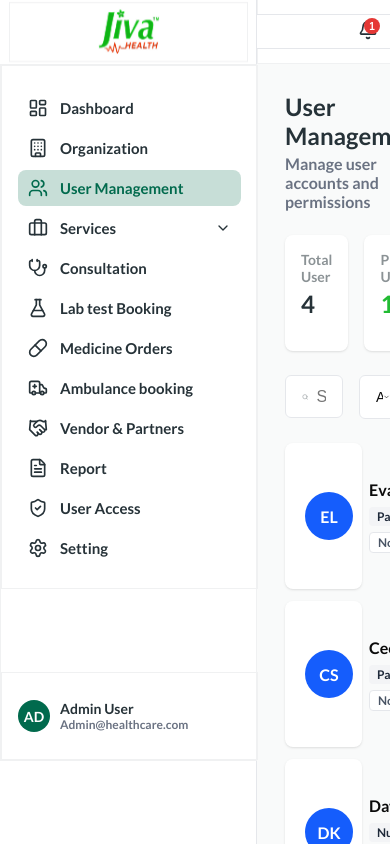
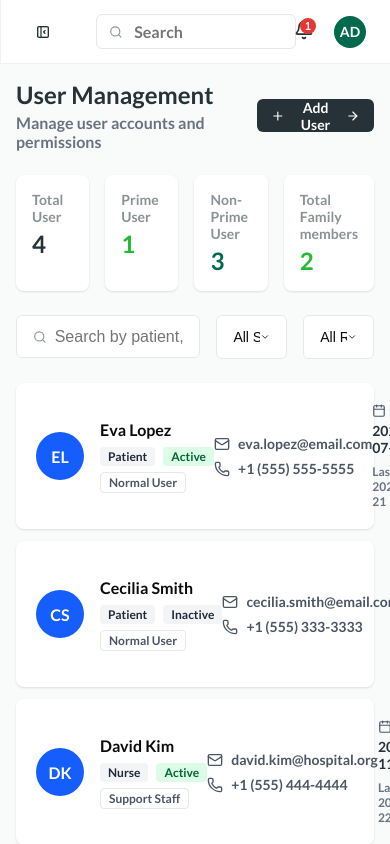
Before and after one commit to KrPrince19/jivahealth, a React (Vite) app: page /users in a window 390 px wide. Built offline with nearby package versions, Linux system fonts and the light colour scheme.

Commit message:
Fix sidebar overflow and add mobile responsiveness

```diff
--- a/src/components/Layout/DashboardLayout.tsx
+++ b/src/components/Layout/DashboardLayout.tsx
@@ -1,4 +1,4 @@
-import React from 'react';
+import React, { useState } from 'react';
 import { Sidebar } from './Sidebar';
 import { TopHeader } from './TopHeader';
 
@@ -7,11 +7,20 @@ interface DashboardLayoutProps {
 }
 
 export const DashboardLayout: React.FC<DashboardLayoutProps> = ({ children }) => {
+  const [isSidebarOpen, setIsSidebarOpen] = useState(false);
+
+  const toggleSidebar = () => setIsSidebarOpen(!isSidebarOpen);
+
   return (
     <div className="app-container">
-      <Sidebar />
+      {isSidebarOpen && (
+        <div className="sidebar-overlay" onClick={() => setIsSidebarOpen(false)} />
+      )}
+      <div className={`sidebar-container ${isSidebarOpen ? 'open' : ''}`}>
+        <Sidebar onClose={() => setIsSidebarOpen(false)} />
+      </div>
       <main className="main-content">
-        <TopHeader />
+        <TopHeader onToggleSidebar={toggleSidebar} />
         <div className="page-container">
           <div className="content-max-width">
             {children}
--- a/src/components/Layout/Sidebar.tsx
+++ b/src/components/Layout/Sidebar.tsx
@@ -22,7 +22,11 @@ const navItems = [
   { path: '/settings', label: 'Setting', icon: Settings },
 ];
 
-export const Sidebar: React.FC = () => {
+interface SidebarProps {
+  onClose?: () => void;
+}
+
+export const Sidebar: React.FC<SidebarProps> = ({ onClose }) => {
   const location = useLocation();
 
   return (
@@ -32,11 +36,13 @@ export const Sidebar: React.FC = () => {
       borderRight: '1px solid var(--border-light)',
       display: 'flex',
       flexDirection: 'column',
-      height: '100%'
+      height: '100%',
+      overflow: 'hidden'
     }}>
       <div style={{
-        width: '257px',
+        width: '100%',
         height: '64px',
+        minHeight: '64px',
         display: 'flex',
         alignItems: 'center',
         justifyContent: 'space-between',
@@ -48,18 +54,19 @@ export const Sidebar: React.FC = () => {
       </div>
 
       <div style={{
-        width: '257px',
-        height: '697px',
+        width: '100%',
+        flex: 1,
         display: 'flex',
         flexDirection: 'column',
         justifyContent: 'space-between',
         backgroundColor: '#FFFFFF',
         border: '1px solid #F0F1F2',
-        opacity: 1
+        opacity: 1,
+        overflow: 'hidden'
       }}>
         <nav className="hide-scrollbar" style={{
-          width: '257px',
-          height: '524px',
+          width: '100%',
+          flex: 1,
           overflowY: 'auto',
           padding: '24px 16px',
           display: 'flex',
@@ -74,6 +81,7 @@ export const Sidebar: React.FC = () => {
               <Link
                 key={item.path}
                 to={item.path}
+                onClick={onClose}
                 style={{
                   display: 'flex',
                   alignItems: 'center',
@@ -96,8 +104,9 @@ export const Sidebar: React.FC = () => {
         </nav>
 
         <div style={{
-          width: '257px',
+          width: '100%',
           height: '88px',
+          minHeight: '88px',
           padding: '16px',
           display: 'flex',
           alignItems: 'center',
--- a/src/components/Layout/TopHeader.tsx
+++ b/src/components/Layout/TopHeader.tsx
@@ -2,7 +2,11 @@ import React from 'react';
 import { Search, Moon, Bell } from 'lucide-react';
 import { Avatar } from '../UI/Avatar';
 
-export const TopHeader: React.FC = () => {
+interface TopHeaderProps {
+  onToggleSidebar?: () => void;
+}
+
+export const TopHeader: React.FC<TopHeaderProps> = ({ onToggleSidebar }) => {
   return (
     <header style={{
       height: 'var(--header-height)',
@@ -17,11 +21,14 @@ export const TopHeader: React.FC = () => {
       width: '100%'
     }}>
       <div style={{ display: 'flex', alignItems: 'center' }}>
-        <button style={{
-          background: 'none', border: 'none', cursor: 'pointer',
-          display: 'flex', alignItems: 'center', justifyContent: 'center',
-          width: '36px', height: '36px', padding: 0
-        }}>
+        <button
+          onClick={onToggleSidebar}
+          style={{
+            background: 'none', border: 'none', cursor: 'pointer',
+            display: 'flex', alignItems: 'center', justifyContent: 'center',
+            width: '36px', height: '36px', padding: 0
+          }}
+        >
           <img src="/Logo Container.png" alt="Toggle Menu" style={{ width: '100%', height: '100%', objectFit: 'contain' }} />
         </button>
       </div>
@@ -30,7 +37,7 @@ export const TopHeader: React.FC = () => {
         position: 'absolute',
         left: '50%',
         transform: 'translateX(-50%)'
-      }}>
+      }} className="search-container">
         <div style={{
           display: 'flex',
           alignItems: 'center',
@@ -38,10 +45,11 @@ export const TopHeader: React.FC = () => {
           borderRadius: '6px',
           padding: '8px 12px',
           width: '388px',
+          maxWidth: '100%',
           height: '35px',
           gap: '12px',
           backgroundColor: '#FFFFFF'
-        }}>
+        }} className="search-container">
           <Search size={16} color="var(--text-faint)" />
           <input
             type="text"
@@ -62,7 +70,7 @@ export const TopHeader: React.FC = () => {
         gap: '20px',
         marginLeft: 'auto'
       }}>
-        <button style={{ background: 'none', border: 'none', cursor: 'pointer', color: 'var(--text-muted)' }}>
+        <button style={{ background: 'none', border: 'none', cursor: 'pointer', color: 'var(--text-muted)' }} className="hide-on-mobile">
           <Moon size={20} />
         </button>
         <button style={{ background: 'none', border: 'none', cursor: 'pointer', position: 'relative' }}>
--- a/src/index.css
+++ b/src/index.css
@@ -168,3 +168,39 @@ body {
   -ms-overflow-style: none;
   scrollbar-width: none;
 }
+
+/* Responsive Utilities */
+@media (max-width: 768px) {
+  .sidebar-container {
+    position: fixed;
+    z-index: 50;
+    height: 100%;
+    transform: translateX(-100%);
+    transition: transform 0.3s ease;
+  }
+  .sidebar-container.open {
+    transform: translateX(0);
+  }
+  .sidebar-overlay {
+    position: fixed;
+    top: 0;
+    left: 0;
+    right: 0;
+    bottom: 0;
+    background: rgba(0,0,0,0.5);
+    z-index: 40;
+  }
+  .search-container {
+    width: 100% !important;
+    max-width: 200px;
+  }
+  .page-container {
+    padding: 16px;
+  }
+}
+
+@media (max-width: 768px) {
+  .hide-on-mobile {
+    display: none !important;
+  }
+}
```
